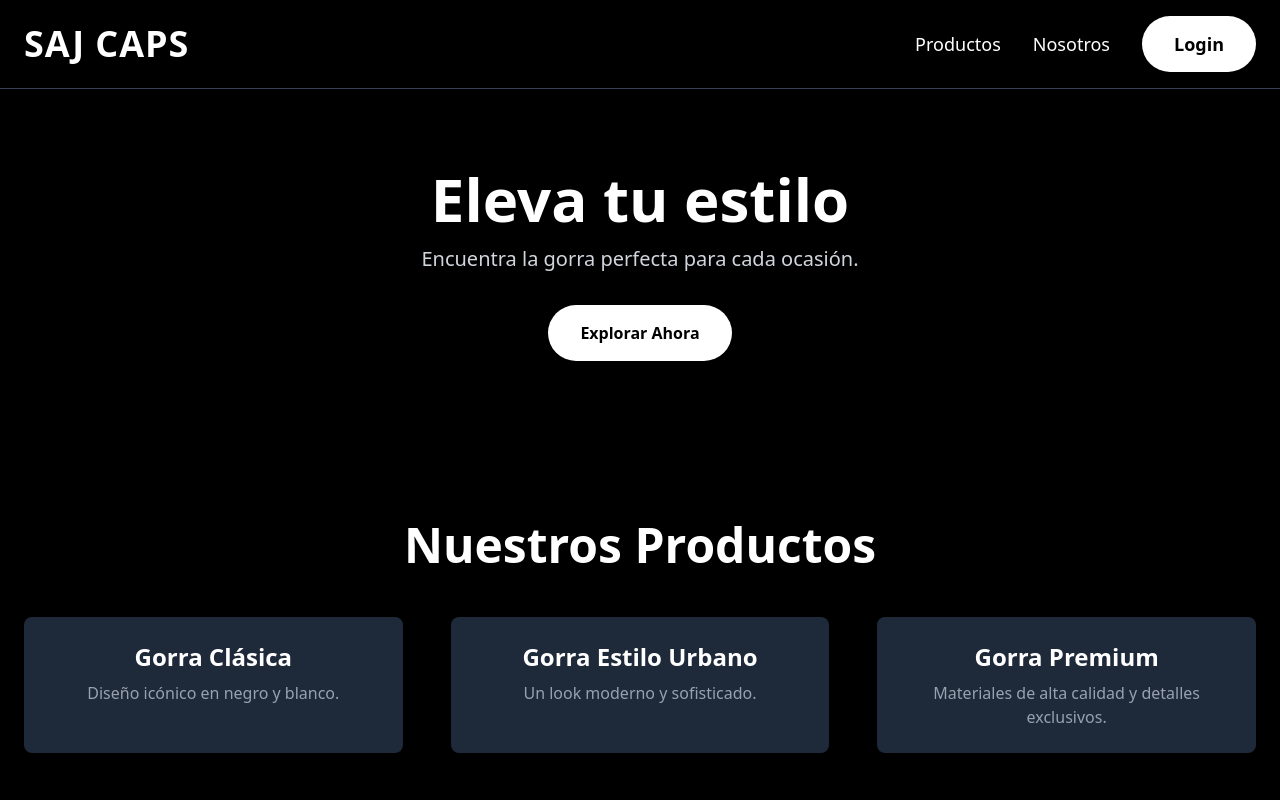
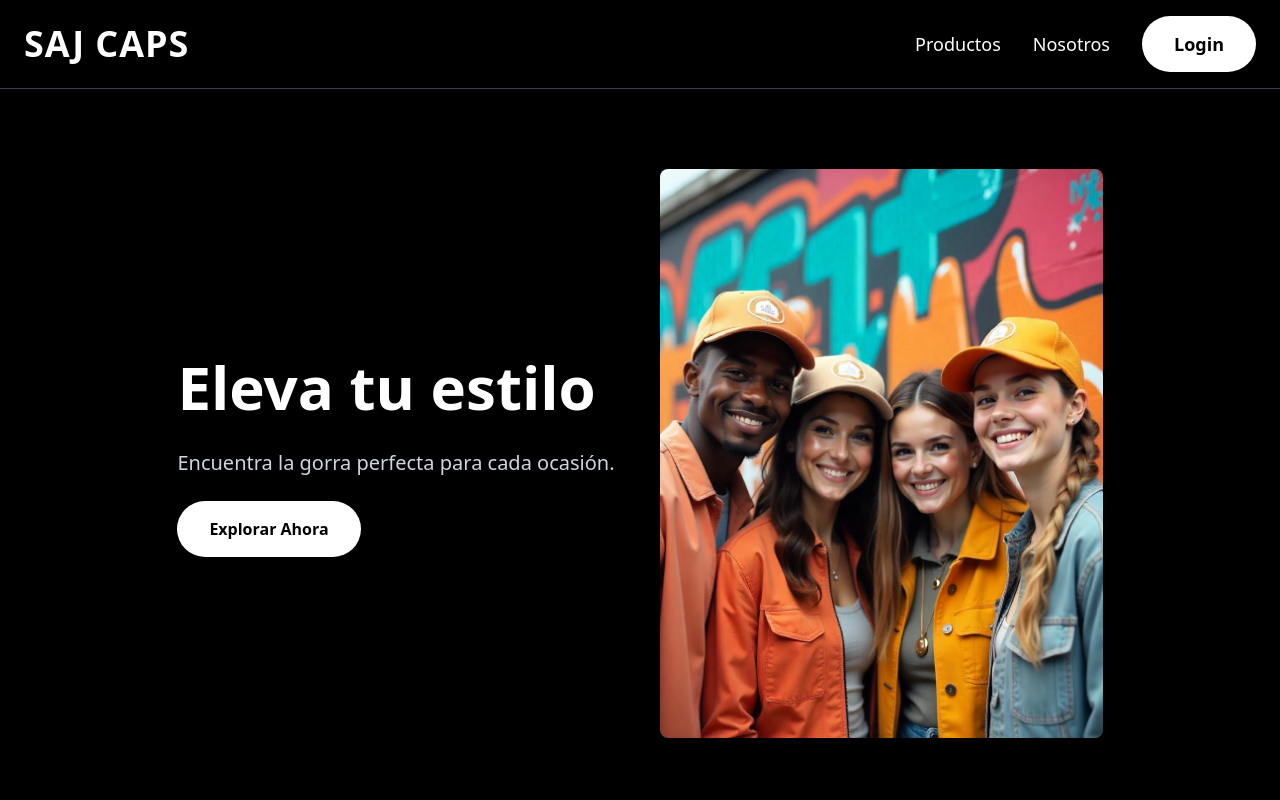
Before and after one commit to trejosau/proyecto-tienda-gorras, a React (Vite) app in the folder frontend/: page / in a window 1280 px wide. Shown: the top 800 px of the page. Built offline with nearby package versions, Linux system fonts and the light colour scheme.

Commit message:
agg mas diseño a las paginas

```diff
--- a/frontend/src/App.tsx
+++ b/frontend/src/App.tsx
@@ -2,6 +2,7 @@ import React from 'react';
 import { BrowserRouter as Router, Route, Routes } from 'react-router-dom';
 import HomePage from './pages/HomePage';
 import LoginPage from './pages/LoginPage';
+import ProductsPage from './pages/ProductsPage';
 
 const App: React.FC = () => {
     return (
@@ -10,6 +11,7 @@ const App: React.FC = () => {
                 <Routes>
                     <Route path="/" element={<HomePage />} />
                     <Route path="/login" element={<LoginPage />} />
+                    <Route path="/Productos" element={<ProductsPage />} />
                 </Routes>
             </div>
         </Router>
--- a/frontend/src/components/Header.tsx
+++ b/frontend/src/components/Header.tsx
@@ -7,11 +7,11 @@ type HeaderProps = {
 const Header: React.FC<HeaderProps> = ({ title = "SAJ CAPS" }) => {
   return (
     <header className="w-full p-6 flex justify-between items-center border-b border-gray-700">
-      <h1 className="text-4xl font-bold tracking-wide">{title}</h1>
+     <a href="/" className="text-4xl font-bold tracking-wide">{title}</a>
       <nav>
         <ul className="flex space-x-8 text-lg">
           <li>
-            <a href="#products" className="hover:text-gray-400 transition">
+            <a href="/Productos" className="hover:text-gray-400 transition">
               Productos
             </a>
           </li>
--- a/frontend/src/pages/HomePage.tsx
+++ b/frontend/src/pages/HomePage.tsx
@@ -1,5 +1,6 @@
 import React from "react";
-import Header from "../components/Header"; // Ajusta la ruta según tu estructura
+import Header from "../components/Header";
+import { motion } from 'framer-motion';
 
 
 const HomePage: React.FC = () => {
@@ -11,11 +12,50 @@ const HomePage: React.FC = () => {
 
 <Header />
 
-      <main className="flex-1 flex flex-col items-center justify-center text-center px-6 py-20">
-        <h2 className="text-6xl font-extrabold">Eleva tu estilo</h2>
-        <p className="mt-4 text-xl text-gray-300">Encuentra la gorra perfecta para cada ocasión.</p>
-        <a href="#products" className="mt-8 px-8 py-4 bg-white text-black font-bold rounded-full shadow-lg hover:bg-gray-300 transition">Explorar Ahora</a>
-      </main>
+<main className="flex flex-col md:flex-row items-center justify-between text-left px-6 py-20 max-w-6xl mx-auto gap-10">
+  {/* Contenido a la izquierda */}
+  <div className="md:w-1/2 text-center md:text-left space-y-6">
+    <motion.h2
+      className="text-5xl md:text-6xl font-extrabold text-white leading-tight"
+      initial={{ opacity: 0, x: -100 }}
+      animate={{ opacity: 1, x: 0 }}
+      transition={{ duration: 1 }}
+    >
+      Eleva tu estilo
+    </motion.h2>
+    <motion.p
+      className="text-lg md:text-xl text-gray-300"
+      initial={{ opacity: 0, x: -100 }}
+      animate={{ opacity: 1, x: 0 }}
+      transition={{ duration: 1, delay: 0.3 }}
+    >
+      Encuentra la gorra perfecta para cada ocasión.
+    </motion.p>
+    <motion.a
+      href="/Productos"
+      className="inline-block px-8 py-4 bg-white text-black font-bold rounded-full shadow-lg hover:bg-gray-300 transition duration-300 transform hover:scale-105 hover:shadow-2xl"
+      initial={{ opacity: 0, scale: 0.8 }}
+      animate={{ opacity: 1, scale: 1 }}
+      transition={{ duration: 1, delay: 0.6 }}
+    >
+      Explorar Ahora
+    </motion.a>
+  </div>
+
+  {/* Imagen a la derecha */}
+  <div className="md:w-1/2 flex justify-center">
+    <motion.img
+      src="/images/gorra.png"
+      alt="Gorra elegante"
+      className="w-80 md:w-full max-w-md rounded-lg shadow-lg"
+      initial={{ opacity: 0, scale: 0.9 }}
+      animate={{ opacity: 1, scale: 1 }}
+      transition={{ duration: 1, delay: 0.9 }}
+    />
+  </div>
+</main>
+
+
 
       <section id="products" className="w-full py-20 text-center">
         <h3 className="text-5xl font-bold mb-12">Nuestros Productos</h3>
--- a/frontend/src/pages/LoginPage.tsx
+++ b/frontend/src/pages/LoginPage.tsx
@@ -1,5 +1,5 @@
 import React, { useState } from "react";
-import Header from "../components/Header"; // Ajusta la ruta según tu estructura
+import Header from "../components/Header";
 import { div } from "framer-motion/client";
 
 
@@ -13,8 +13,8 @@ const LoginPage: React.FC = () => {
   };
 
   return (
-    <div>
-      <Header/>
+    <div  className="bg-black text-white min-h-screen flex flex-col">
+      <Header />
     <div className="flex items-center justify-center min-h-screen bg-black text-white">
       <div className="bg-gray-900 p-8 rounded-lg shadow-lg w-96">
         <h2 className="text-3xl font-bold text-center mb-6">Iniciar Sesión</h2>
--- a/frontend/src/pages/ProductsPage.tsx
+++ b/frontend/src/pages/ProductsPage.tsx
@@ -1,5 +1,7 @@
 import React from "react";
 import { motion } from "framer-motion";
+import Header from "../components/Header";
+
 
 const products = [
   { id: 1, name: "Gorra Clásica", price: "$25", image: "/images/gorra1.jpg" },
@@ -10,6 +12,8 @@ const products = [
 
 const ProductsPage: React.FC = () => {
   return (
+    <div  className="bg-black text-white min-h-screen flex flex-col">
+      <Header />
     <motion.div
       className="min-h-screen bg-black text-white p-8"
       initial={{ opacity: 0 }}
@@ -53,6 +57,7 @@ const ProductsPage: React.FC = () => {
         ))}
       </div>
     </motion.div>
+    </div>
   );
 };
 
```
Also changed, not shown: frontend/public/images/gorra.png (added).
